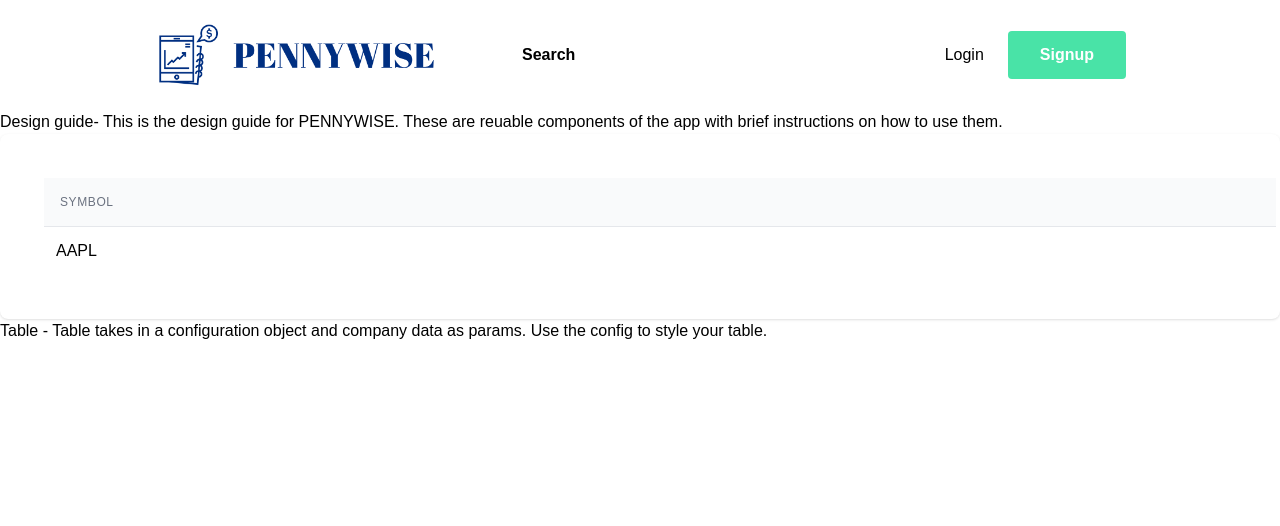
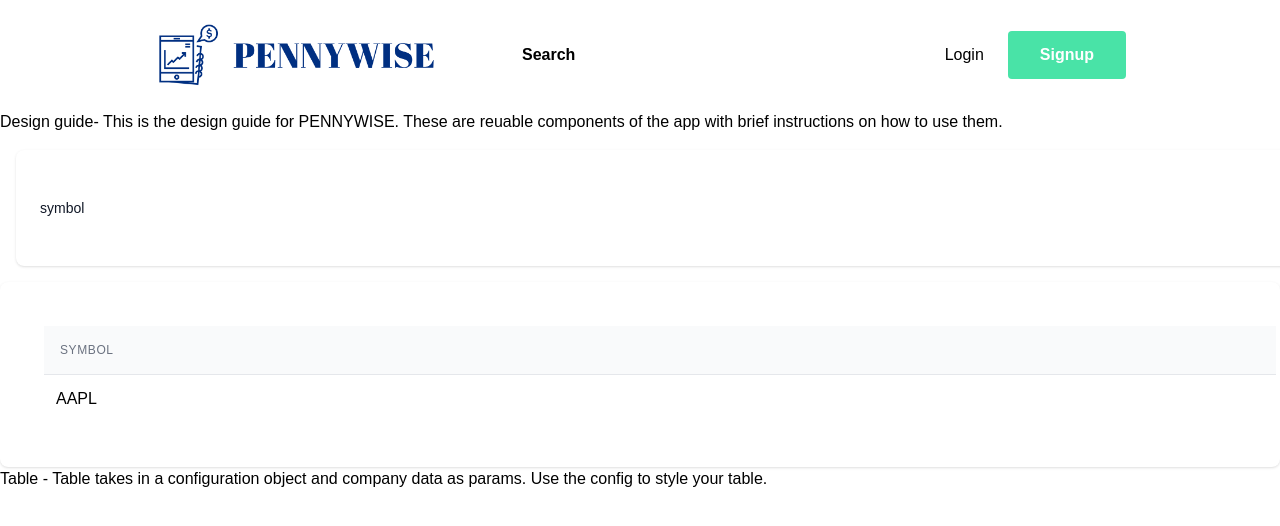
Before and after one commit to Gatskevich/PENNYWISE, a React (Vite) app in the folder frontend/: page /design-guide in a window 1280 px wide. Shown: the top 526 px of the page. Built offline with nearby package versions, Linux system fonts and the light colour scheme.

Commit message:
create ratio list

```diff
--- /dev/null
+++ b/frontend/src/Components/RatioList/RatioList.tsx
@@ -0,0 +1,40 @@
+type Props = {
+  config: any;
+  data: any;
+};
+
+const RatioList = ({ config, data }: Props) => {
+  const renderedCells = config.map((row: any) => {
+    return (
+      <li className="py-6 sm:py-6">
+        <div className="flex items-center space-x-4">
+          <div className="flex-1 min-w-0">
+            <p className="text-sm font-medium text-gray-900 truncate">
+              {row.label}
+            </p>
+            <p className="text-sm text-gray-500 truncate">
+              <a
+                href="/cdn-cgi/l/email-protection"
+                className="__cf_email__"
+                data-cfemail="17727a767e7b57607e7973646372653974787a"
+              >
+                {row.subTitle && row.subTitle}
+              </a>
+            </p>
+          </div>
+          <div className="inline-flex items-center text-base font-semibold text-gray-900">
+            {row.render(data)}
+          </div>
+        </div>
+      </li>
+    );
+  });
+
+  return (
+    <div className="bg-white shadow rounded-lg ml-4 mt-4 mb-4 p-4 sm:p-6 w-full">
+      <ul className="divide-y divide-gray-200">{renderedCells}</ul>
+    </div>
+  );
+};
+
+export default RatioList;
--- a/frontend/src/Pages/DesignGuide/DesignGuide.tsx
+++ b/frontend/src/Pages/DesignGuide/DesignGuide.tsx
@@ -1,3 +1,4 @@
+import RatioList from "../../Components/RatioList/RatioList";
 import Table from "../../Components/Table/Table";
 import { TestDataCompany } from "../../Components/Table/testData";
 
@@ -19,6 +20,7 @@ const DesignGuide = (props: Props) => {
         Design guide- This is the design guide for PENNYWISE. These are reuable
         components of the app with brief instructions on how to use them.
       </h1>
+      <RatioList config={tableConfig} data={data} />
       <Table config={tableConfig} data={data} />
       <h3>
         Table - Table takes in a configuration object and company data as
```
